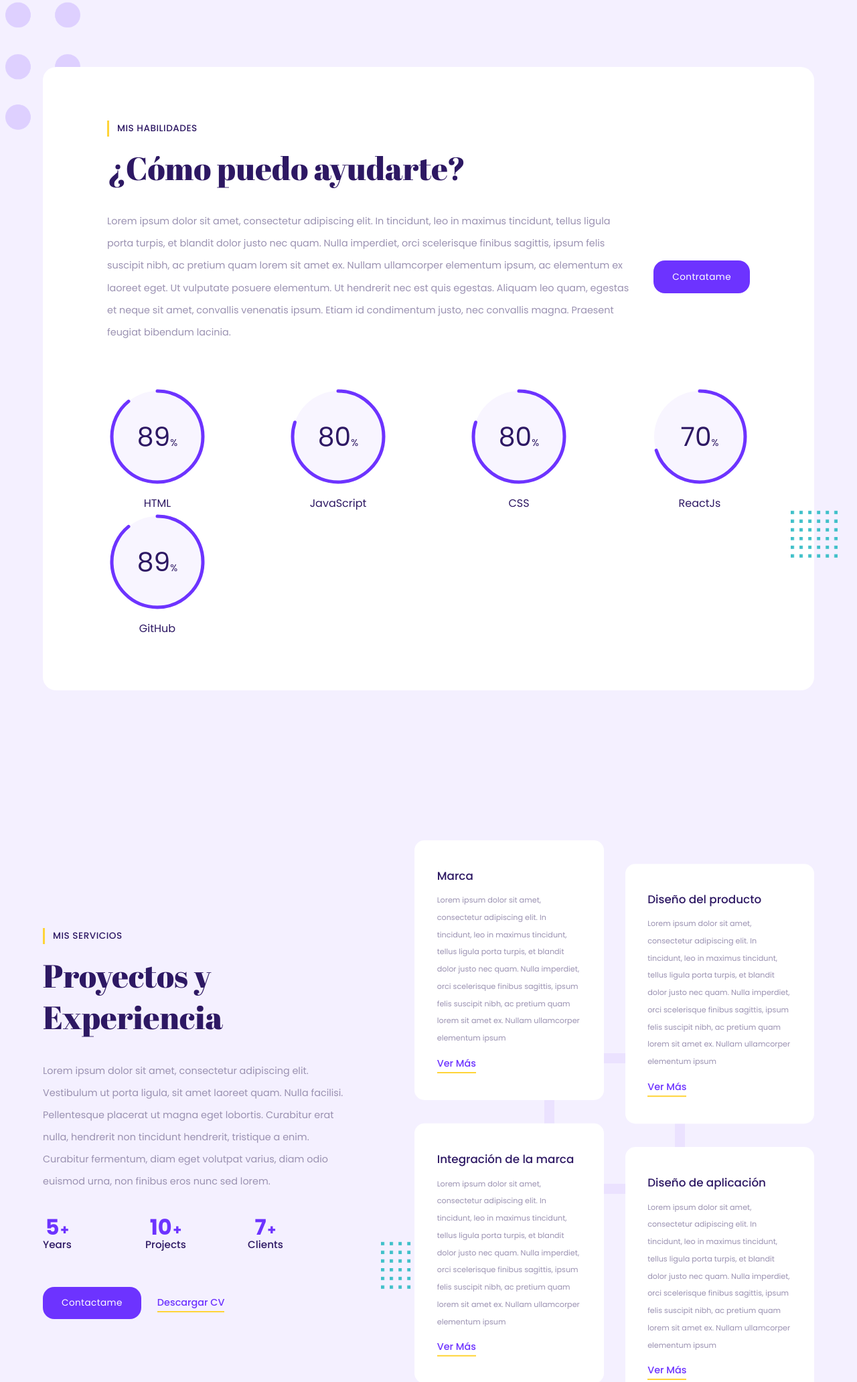
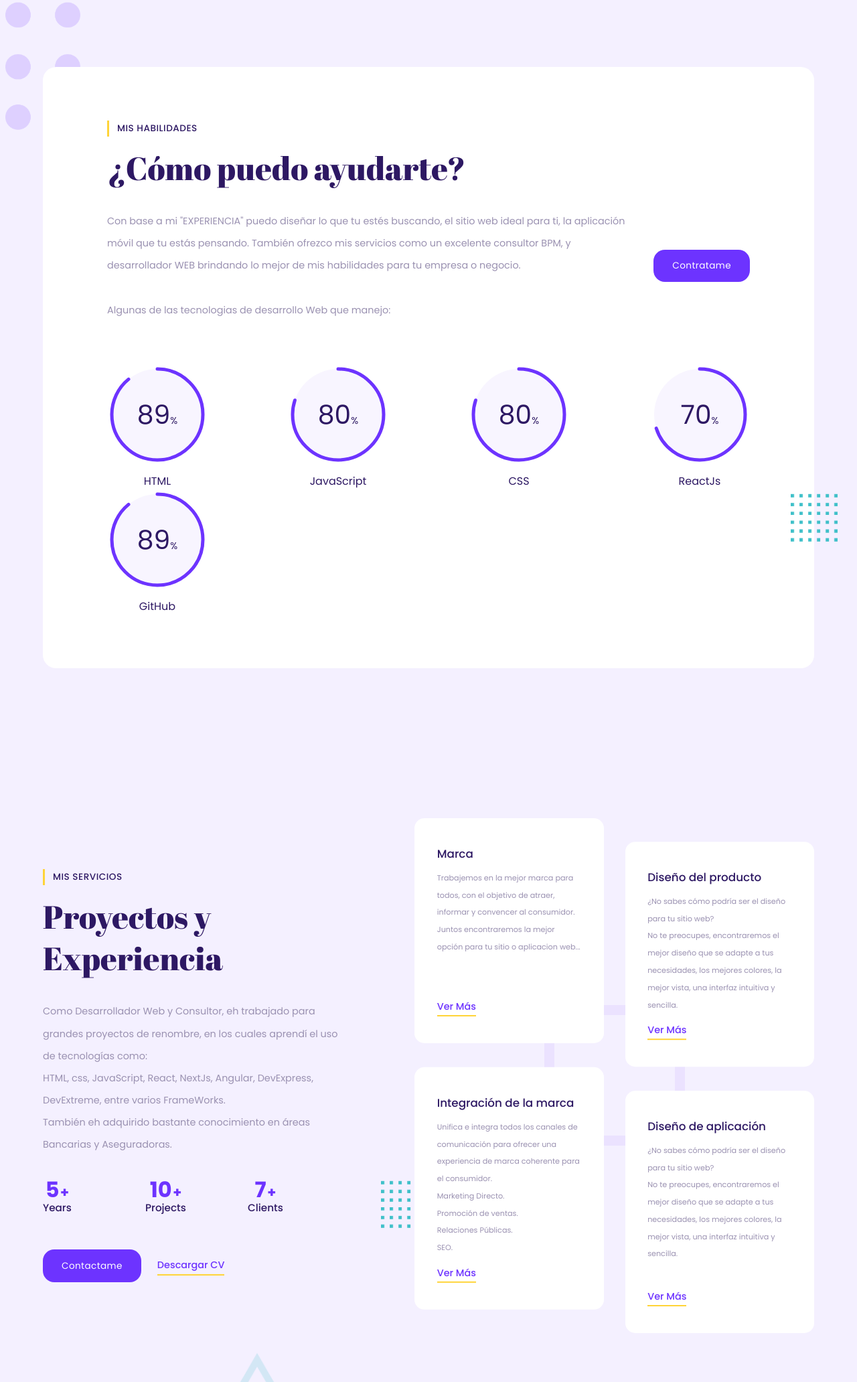
Before and after one commit to Anfony/PortafolioWS, a website: page src/index.html in a window 1280 px wide. Shown: the part 1698-3762 px from the top of the page at 67% size. Drawn offline with nearby package versions, Linux system fonts and the light colour scheme.

Commit message:
Ultimate descriptions

```diff
--- a/src/index.html
+++ b/src/index.html
@@ -404,8 +404,8 @@
                         <p class="text">
                             Como ingeniero en Sistemas Computacionales, mi labor consiste en un sinfín de tareas en la rama de la tecnología,
                             dentro de las cuales están la creación y mantenimiento de BD (Bases de Datos).
-                            Mantenimiento de redes, creación y manejo de Software (C, C++, Android, JavaScript, React, Angular, NextJs, ETC.).
-                            Manejo de paqueterías básicas de Office. Instalación de seguridad (Cámaras de vigilancia etc.).
+                            Mantenimiento de redes, creación y manejo de Software usando tecnologías como: (C, C++, Android, JavaScript, React, Angular, NextJs, HTML, CSS ETC.).
+                            Manejo de paqueterías básicas de Office. Instalación de seguridad (Cámaras de vigilancia etc).
 
                         </p>
                         <div class="cta">
@@ -424,11 +424,11 @@
                         <hi class="heading">¿Cómo puedo ayudarte?</hi>
                         <div class="box-desc">
                             <p class="text">
-                                Lorem ipsum dolor sit amet, consectetur adipiscing elit. In tincidunt,
-                                leo in maximus tincidunt, tellus ligula porta turpis, et blandit dolor justo nec quam. Nulla imperdiet,
-                                orci scelerisque finibus sagittis, ipsum felis suscipit nibh, ac pretium quam lorem sit amet ex. Nullam ullamcorper elementum ipsum,
-                                ac elementum ex laoreet eget. Ut vulputate posuere elementum. Ut hendrerit nec est quis egestas. Aliquam leo quam, egestas et neque sit amet, convallis venenatis ipsum.
-                                Etiam id condimentum justo, nec convallis magna. Praesent feugiat bibendum lacinia.
+                              Con base a mi "EXPERIENCIA" puedo diseñar lo que tu estés buscando, el sitio web ideal para ti,
+                              la aplicación móvil que tu estás pensando. También ofrezco mis servicios como un excelente consultor BPM,
+                              y desarrollador WEB brindando lo mejor de mis habilidades para tu empresa o negocio. <br> <br>
+
+                              Algunas de las tecnologias de desarrollo Web que manejo:
                             </p>
                             <a href="#" class="btn">Contratame</a>
                         </div>
@@ -503,10 +503,12 @@
               <h3 class="sub-heading">Mis Servicios</h3>
               <h1 class="heading">Proyectos y Experiencia</h1>
               <p class="text">
-                Lorem ipsum dolor sit amet, consectetur adipiscing elit. Vestibulum ut porta ligula,
-                sit amet laoreet quam. Nulla facilisi. Pellentesque placerat ut magna eget lobortis.
-                Curabitur erat nulla, hendrerit non tincidunt hendrerit, tristique a enim. Curabitur fermentum,
-                diam eget volutpat varius, diam odio euismod urna, non finibus eros nunc sed lorem.
+                Como Desarrollador Web y Consultor, eh trabajado para grandes proyectos de renombre,
+                en los cuales aprendí el uso de tecnologías como: <br>
+                HTML, css, JavaScript, React, NextJs, Angular, DevExpress, DevExtreme, entre varios FrameWorks.<br>
+                También eh adquirido bastante conocimiento
+                en áreas Bancarias y Aseguradoras.
+
               </p>
               <div class="milestones">
                 <div class="ml">
@@ -532,9 +534,8 @@
                 <div class="card-desc">
                   <h3>Marca</h3>
                     <p class="text">
-                      Lorem ipsum dolor sit amet, consectetur adipiscing elit. In tincidunt,
-                      leo in maximus tincidunt, tellus ligula porta turpis, et blandit dolor justo nec quam. Nulla imperdiet,
-                      orci scelerisque finibus sagittis, ipsum felis suscipit nibh, ac pretium quam lorem sit amet ex. Nullam ullamcorper elementum ipsum
+                      Trabajemos en la mejor marca para todos, con el objetivo de atraer, informar y convencer al consumidor.
+                      Juntos encontraremos la mejor opción para tu sitio o aplicacion web...
                     </p>
                 </div>
                 <a href="#" class="btn secondary-btn">Ver más</a>
@@ -543,9 +544,9 @@
                 <div class="card-desc">
                   <h3>Diseño del producto</h3>
                     <p class="text">
-                      Lorem ipsum dolor sit amet, consectetur adipiscing elit. In tincidunt,
-                      leo in maximus tincidunt, tellus ligula porta turpis, et blandit dolor justo nec quam. Nulla imperdiet,
-                      orci scelerisque finibus sagittis, ipsum felis suscipit nibh, ac pretium quam lorem sit amet ex. Nullam ullamcorper elementum ipsum
+                      ¿No sabes cómo podría ser el diseño para tu sitio web? <br>
+                      No te preocupes, encontraremos el mejor diseño que se adapte a tus necesidades,
+                      los mejores colores, la mejor vista, una interfaz intuitiva y sencilla.
                     </p>
                 </div>
                 <a href="#" class="btn secondary-btn">Ver más</a>
@@ -554,9 +555,11 @@
                 <div class="card-desc">
                   <h3>Integración de la marca</h3>
                     <p class="text">
-                      Lorem ipsum dolor sit amet, consectetur adipiscing elit. In tincidunt,
-                      leo in maximus tincidunt, tellus ligula porta turpis, et blandit dolor justo nec quam. Nulla imperdiet,
-                      orci scelerisque finibus sagittis, ipsum felis suscipit nibh, ac pretium quam lorem sit amet ex. Nullam ullamcorper elementum ipsum
+                      Unifica e integra todos los canales de comunicación para ofrecer una experiencia de marca coherente para el consumidor.<br>
+                      Marketing Directo.<br>
+                      Promoción de ventas.<br>
+                      Relaciones Públicas.<br>
+                      SEO.
                     </p>
                 </div>
                 <a href="#" class="btn secondary-btn">Ver más</a>
@@ -565,9 +568,9 @@
                 <div class="card-desc">
                   <h3>Diseño de aplicación</h3>
                     <p class="text">
-                      Lorem ipsum dolor sit amet, consectetur adipiscing elit. In tincidunt,
-                      leo in maximus tincidunt, tellus ligula porta turpis, et blandit dolor justo nec quam. Nulla imperdiet,
-                      orci scelerisque finibus sagittis, ipsum felis suscipit nibh, ac pretium quam lorem sit amet ex. Nullam ullamcorper elementum ipsum
+                      ¿No sabes cómo podría ser el diseño para tu sitio web? <br>
+                      No te preocupes, encontraremos el mejor diseño que se adapte a tus necesidades,
+                      los mejores colores, la mejor vista, una interfaz intuitiva y sencilla.
                     </p>
                 </div>
                 <a href="#" class="btn secondary-btn">Ver más</a>
@@ -767,8 +770,13 @@
                     </div>
                   </div>
                   <q class="text">
-                    Sirva la presente para hacer de su conocimiento que a lo largo de 6 años que llevo de conocer al C. Anfony José María Laguna Ávila, he tenido el agrado de sostener un trato eminentemente cordial, solidario y leal, lo que me permitió corroborar algunos rasgos de su personalidad tales como la responsabilidad, integridad, dedicación, entusiasmo y solidaridad.
-                    En ese sentido.
+                    Reciba un cordial y respetuoso saludo. A través de estas líneas deseo hacer de su conocimiento que Sr(a) Anfony José Maria, quien laboró en mi organización durante 2 años, es un ciudadano con una conducta intachable. Ha demostrado ser un excelente desarrollador web y un gran trabajador, comprometido, responsable y fiel cumplidor de sus tareas. Siempre ha manifestado preocupación por mejorar, capacitarse y actualizar sus conocimientos.
+                    Durante estos años se ha desempeñado como: desarrollador web Jr, encargado de elaboración de sitios web. Es por ello que, le sugiero considere esta recomendación, con la confianza de que estará siempre a la altura de sus compromisos y responsabilidades.
+                    Sin más nada a que referirme y, esperando que esta misiva sea tomada en cuenta, dejo mi número de contacto para cualquier información de interés.
+                    Atentamente,
+
+                    Ruben Ortega.
+
                   </q>
                 </div>
               </div>
@@ -789,7 +797,7 @@
               <h3 class="sub-heading">Contactame</h3>
               <h1 class="heading">Trabajemos juntos</h1>
               <p class="text">
-                Lorem ipsum dolor sit amet consectetur adipiscing elit, est etiam lacinia varius dictumst blandit
+                ¡Vamos!, tu sitio web no puede esperar más.
               </p>
               <a href="mailto:Anfony_Jose@hotmail.com"
                 class="mail">Anfony_Jose@hotmail.com
@@ -815,9 +823,7 @@
                 <h3 class="sub-heading">Noticias</h3>
                 <h1 class="heading">Conoce más acerca de mis proyectos</h1>
                 <p class="text">
-                  Lorem ipsum dolor sit amet consectetur adipiscing elit, fringilla gravida integer habitant malesuada molestie quam,
-                  natoque convallis ante ligula potenti nisi. At iaculis fusce leo morbi quam mattis habitasse integer,
-                  nunc scelerisque venenatis aptent torquent conubia tempor, in parturient risus ut interdum nisi non.
+                  Sí deseas ponerte en contacto o saber más acerca de mi trabajo u proyectos, no dudes en ponerte en contacto y dejame tu correo.
                 </p>
               </div>
               <form action="index.html">
```
